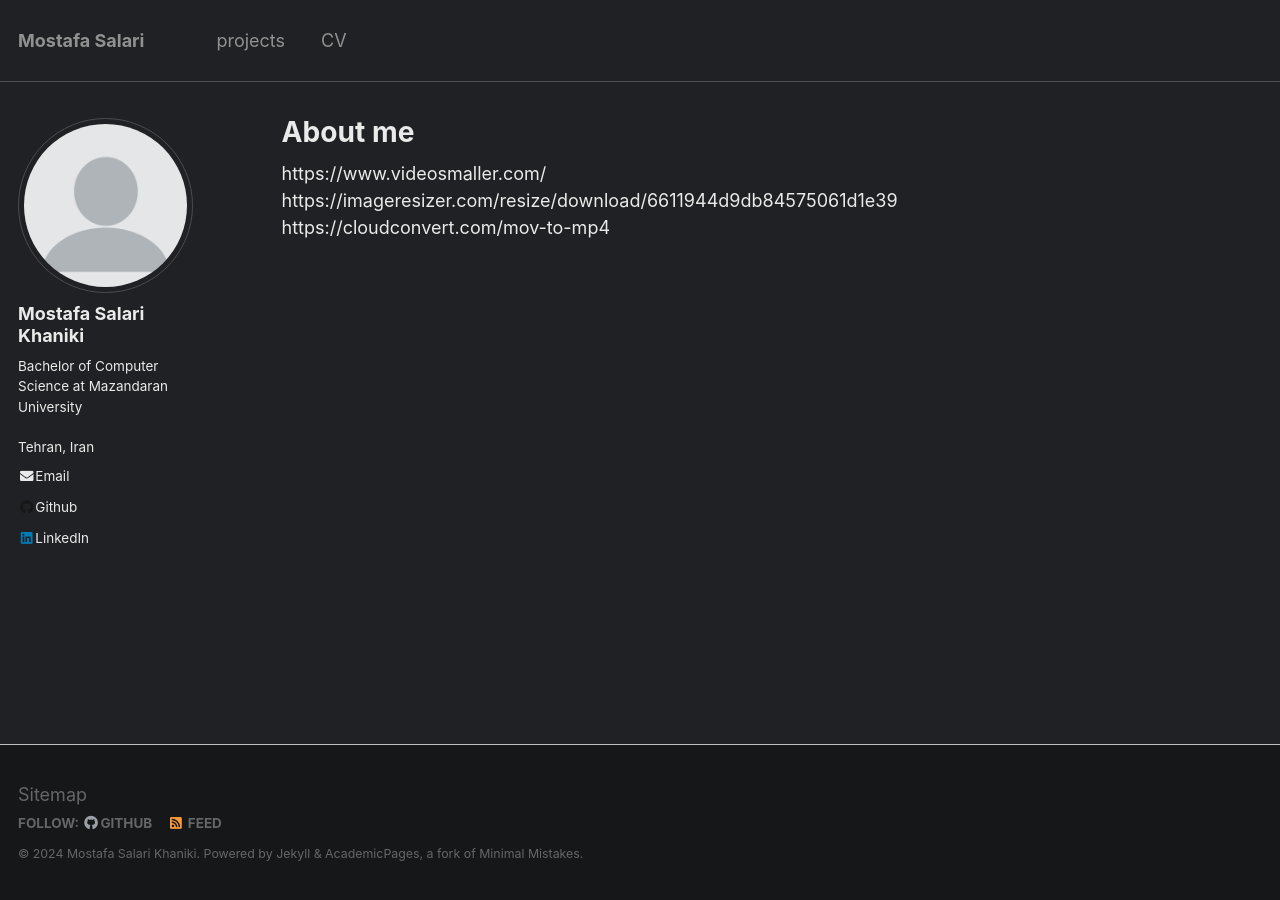
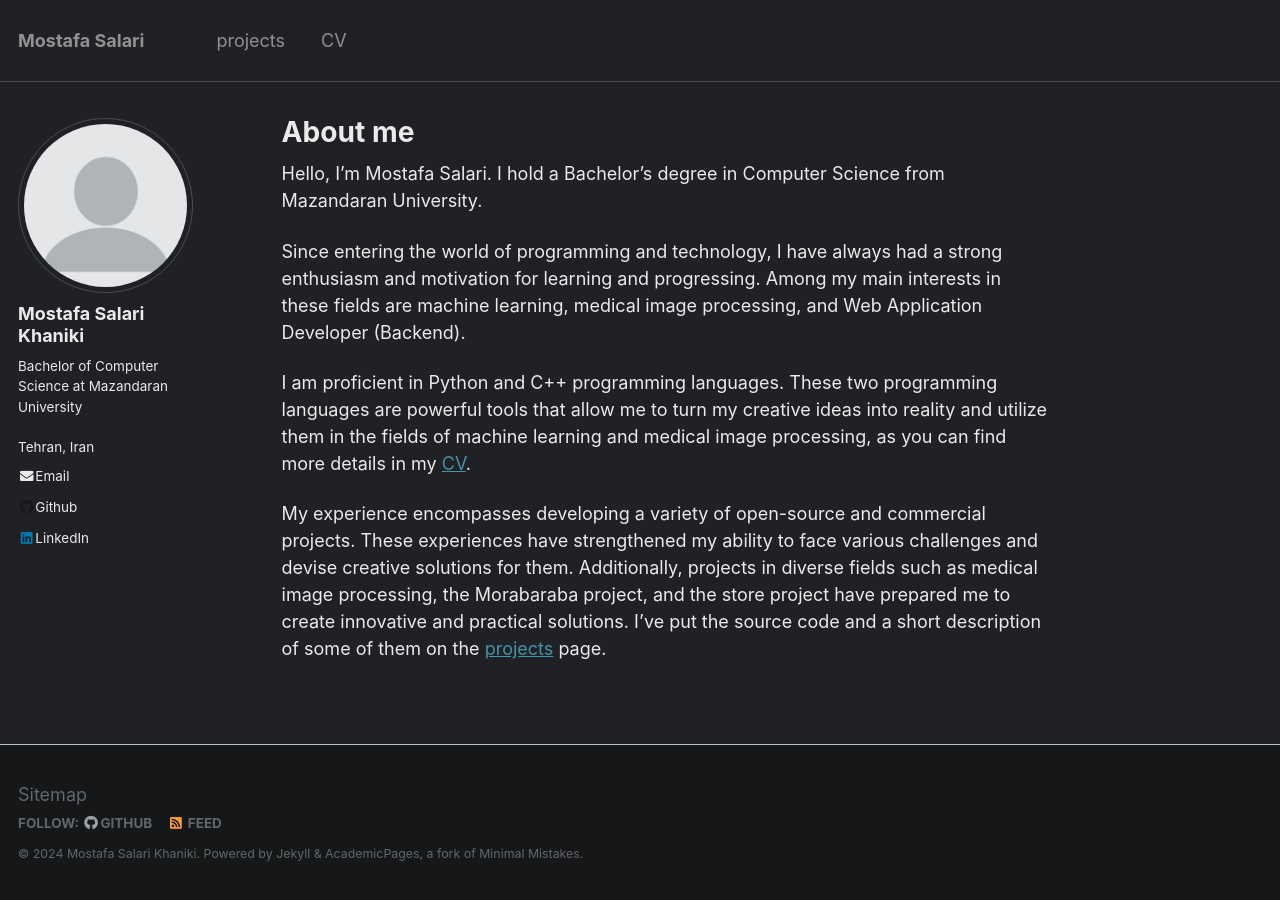
Before and after one commit to mostafasalarikhaniki/mostafasalarikhaniki.github.io, a Jekyll site: the page built from _pages/about.md, in a window 1280 px wide. Built offline with Jekyll 4.4.1, drawn with Linux system fonts in a browser that asks for light colours.

Commit message:
add about me page

```diff
--- a/_pages/about.md
+++ b/_pages/about.md
@@ -7,6 +7,11 @@ redirect_from:
   - /about/
   - /about.html
 ---
-https://www.videosmaller.com/
-https://imageresizer.com/resize/download/6611944d9db84575061d1e39
-https://cloudconvert.com/mov-to-mp4
+
+Hello, I'm Mostafa Salari. I hold a Bachelor's degree in Computer Science from Mazandaran University.
+
+Since entering the world of programming and technology, I have always had a strong enthusiasm and motivation for learning and progressing. Among my main interests in these fields are machine learning, medical image processing, and Web Application Developer (Backend).
+
+I am proficient in Python and C++ programming languages. These two programming languages are powerful tools that allow me to turn my creative ideas into reality and utilize them in the fields of machine learning and medical image processing, as you can find more details in my [CV](/cv/).
+
+My experience encompasses developing a variety of open-source and commercial projects. These experiences have strengthened my ability to face various challenges and devise creative solutions for them. Additionally, projects in diverse fields such as medical image processing, the Morabaraba project, and the store project have prepared me to create innovative and practical solutions. I’ve put the source code and a short description of some of them on the [projects](/projects/) page.
--- a/_pages/cv.html
+++ b/_pages/cv.html
@@ -101,7 +101,7 @@
         </span>
     </h2>
     <ul>
-        <li> <b> Programming Language:</b> Python, C++, C#</li>
+        <li> <b> Programming Language:</b> Python, C++</li>
         <li> <b> Relevant libraries:</b> Django, DRF, FastAPI, Pandas, Seaborn, Matplotlib, Numpy, Scipy, Scikit-learn
             , Visualization Toolkit (VTK), OpenCV, PyQt5, NodeGraphQT, Selenium</li>
         <li> <b>Database:</b> MySql, SQL, Redis</li>
```
